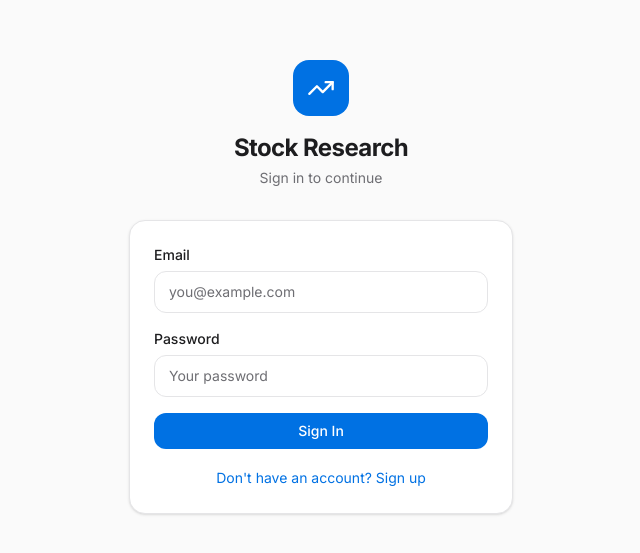
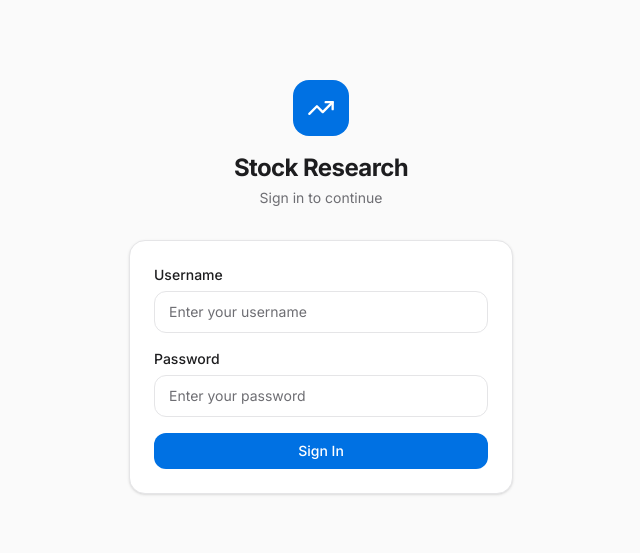
Before and after one commit to harshil5555/stock-research-platform, a React (Vite) app in the folder client/: page /login in a window 1280 px wide. Shown: the part 113-666 px from the top of the page, without its empty margins (319-959 px from the left). Built offline with nearby package versions, Linux system fonts and the light colour scheme.

Commit message:
fix: remove signup form and use username instead of email
- No registration exists - users are seeded from env vars
- Login field changed from email to username to match backend
- Removed dead useRegister hook

```diff
--- a/client/src/hooks/useAuth.ts
+++ b/client/src/hooks/useAuth.ts
@@ -11,7 +11,7 @@ export function useLogin() {
   const navigate = useNavigate();
 
   return useMutation({
-    mutationFn: async (data: { email: string; password: string }) => {
+    mutationFn: async (data: { username: string; password: string }) => {
       const res = await api.post<AuthResponse>('/auth/login', data);
       return res.data;
     },
@@ -25,24 +25,3 @@ export function useLogin() {
     },
   });
 }
-
-export function useRegister() {
-  const login = useAuthStore((s) => s.login);
-  const addToast = useUIStore((s) => s.addToast);
-  const navigate = useNavigate();
-
-  return useMutation({
-    mutationFn: async (data: { email: string; password: string; name: string }) => {
-      const res = await api.post<AuthResponse>('/auth/register', data);
-      return res.data;
-    },
-    onSuccess: (data) => {
-      login(data.token, data.user);
-      addToast({ type: 'success', message: 'Account created!' });
-      navigate('/');
-    },
-    onError: () => {
-      addToast({ type: 'error', message: 'Registration failed' });
-    },
-  });
-}
--- a/client/src/pages/LoginPage.tsx
+++ b/client/src/pages/LoginPage.tsx
@@ -5,16 +5,13 @@ import { TrendingUp } from 'lucide-react';
 import Button from '@/components/ui/Button';
 import Input from '@/components/ui/Input';
 import { useAuthStore } from '@/stores/authStore';
-import { useLogin, useRegister } from '@/hooks/useAuth';
+import { useLogin } from '@/hooks/useAuth';
 
 export default function LoginPage() {
   const isAuthenticated = useAuthStore((s) => s.isAuthenticated);
-  const [isRegister, setIsRegister] = useState(false);
-  const [email, setEmail] = useState('');
+  const [username, setUsername] = useState('');
   const [password, setPassword] = useState('');
-  const [name, setName] = useState('');
   const login = useLogin();
-  const register = useRegister();
 
   if (isAuthenticated) {
     return <Navigate to="/" replace />;
@@ -22,14 +19,8 @@ export default function LoginPage() {
 
   const handleSubmit = (e: React.FormEvent) => {
     e.preventDefault();
-    if (isRegister) {
-      register.mutate({ email, password, name });
-    } else {
-      login.mutate({ email, password });
-    }
+    login.mutate({ username, password });
   };
-
-  const isPending = login.isPending || register.isPending;
 
   return (
     <div className="min-h-screen bg-[var(--bg)] flex items-center justify-center p-4">
@@ -52,7 +43,7 @@ export default function LoginPage() {
             Stock Research
           </h1>
           <p className="text-sm text-[var(--text-secondary)] mt-1">
-            {isRegister ? 'Create your account' : 'Sign in to continue'}
+            Sign in to continue
           </p>
         </div>
 
@@ -63,26 +54,14 @@ export default function LoginPage() {
           className="bg-[var(--surface)] rounded-2xl border border-[var(--border)] p-6 shadow-sm"
         >
           <form onSubmit={handleSubmit} className="space-y-4">
-            {isRegister && (
-              <Input
-                label="Name"
-                id="name"
-                value={name}
-                onChange={(e) => setName(e.target.value)}
-                placeholder="Your name"
-                required
-                disabled={isPending}
-              />
-            )}
             <Input
-              label="Email"
-              id="email"
-              type="email"
-              value={email}
-              onChange={(e) => setEmail(e.target.value)}
-              placeholder="you@example.com"
+              label="Username"
+              id="username"
+              value={username}
+              onChange={(e) => setUsername(e.target.value)}
+              placeholder="Enter your username"
               required
-              disabled={isPending}
+              disabled={login.isPending}
             />
             <Input
               label="Password"
@@ -90,24 +69,14 @@ export default function LoginPage() {
               type="password"
               value={password}
               onChange={(e) => setPassword(e.target.value)}
-              placeholder="Your password"
+              placeholder="Enter your password"
               required
-              minLength={6}
-              disabled={isPending}
+              disabled={login.isPending}
             />
-            <Button type="submit" className="w-full" loading={isPending}>
-              {isRegister ? 'Create Account' : 'Sign In'}
+            <Button type="submit" className="w-full" loading={login.isPending}>
+              Sign In
             </Button>
           </form>
-          <div className="mt-4 text-center">
-            <button
-              onClick={() => setIsRegister(!isRegister)}
-              disabled={isPending}
-              className="text-sm text-[var(--accent)] hover:underline disabled:opacity-50"
-            >
-              {isRegister ? 'Already have an account? Sign in' : "Don't have an account? Sign up"}
-            </button>
-          </div>
         </motion.div>
       </motion.div>
     </div>
```
